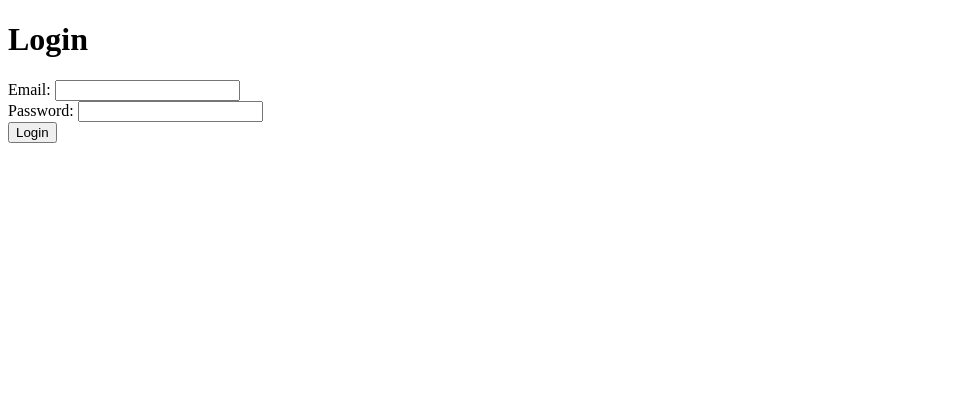
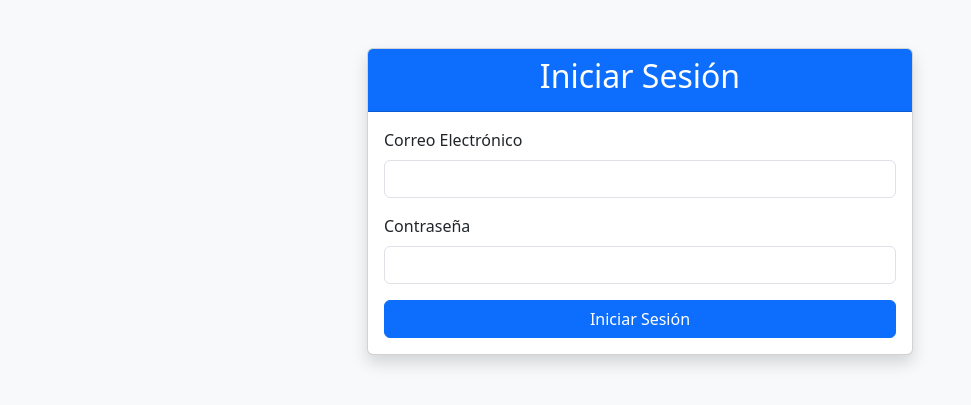
Before and after one commit to Boncompte/fallos_maquinas, a Flask app: page / in a window 1280 px wide. Shown: the top 405 px of the page, without its empty margins (0-971 px from the left). Run offline with Flask 3, Linux system fonts and the light colour scheme.

Commit message:
"Mejora del diseño del login con Bootstrap".

```diff
--- a/templates/login.html
+++ b/templates/login.html
@@ -4,20 +4,42 @@
     <meta charset="UTF-8">
     <meta name="viewport" content="width=device-width, initial-scale=1.0">
     <title>Login</title>
+    <!-- Bootstrap CSS -->
+    <link href="https://cdn.jsdelivr.net/npm/bootstrap@5.3.0-alpha3/dist/css/bootstrap.min.css" rel="stylesheet">
 </head>
-<body>
-    <h1>Login</h1>
-    <form method="POST" action="/">
-        <label for="email">Email:</label>
-        <input type="email" id="email" name="email" required>
-        <br>
-        <label for="password">Password:</label>
-        <input type="password" id="password" name="password" required>
-        <br>
-        <button type="submit">Login</button>
-    </form>
-    {% if error %}
-        <p style="color: red;">{{ error }}</p>
-    {% endif %}
+<body class="bg-light">
+    <div class="container mt-5">
+        <div class="row justify-content-center">
+            <div class="col-md-6">
+                <div class="card shadow">
+                    <div class="card-header text-center bg-primary text-white">
+                        <h2>Iniciar Sesión</h2>
+                    </div>
+                    <div class="card-body">
+                        <form method="POST" action="/">
+                            <div class="mb-3">
+                                <label for="email" class="form-label">Correo Electrónico</label>
+                                <input type="email" id="email" name="email" class="form-control" required>
+                            </div>
+                            <div class="mb-3">
+                                <label for="password" class="form-label">Contraseña</label>
+                                <input type="password" id="password" name="password" class="form-control" required>
+                            </div>
+                            <div class="d-grid">
+                                <button type="submit" class="btn btn-primary">Iniciar Sesión</button>
+                            </div>
+                        </form>
+                        {% if error %}
+                            <div class="mt-3 alert alert-danger text-center">
+                                {{ error }}
+                            </div>
+                        {% endif %}
+                    </div>
+                </div>
+            </div>
+        </div>
+    </div>
+    <!-- Bootstrap JS (opcional) -->
+    <script src="https://cdn.jsdelivr.net/npm/bootstrap@5.3.0-alpha3/dist/js/bootstrap.bundle.min.js"></script>
 </body>
 </html>
```
